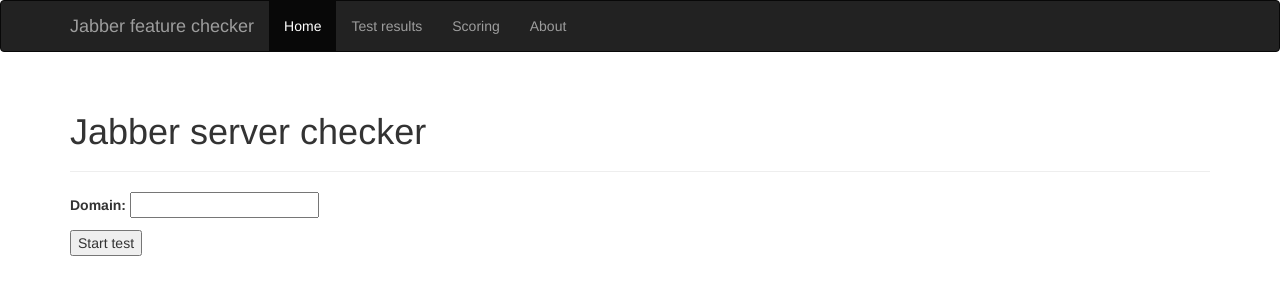
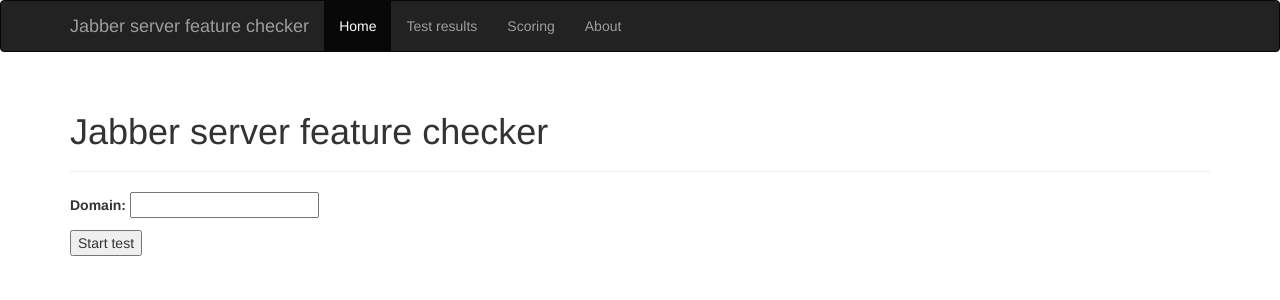
Before and after one commit to mathiasertl/django-xmpp-server-test, a Django app: page / in a window 1280 px wide. Shown: the top 300 px of the page. Run offline with Django 3.2, Linux system fonts and the light colour scheme; data that the repository does not hold is empty; parts of the project's set-up code (start-up, migrations or seed data) failed here and were passed over; some libraries are stand-ins or nearby versions.

Commit message:
use consistent project title

```diff
--- a/xmpp_server_test/server_test/templates/base.html
+++ b/xmpp_server_test/server_test/templates/base.html
@@ -7,7 +7,7 @@
 <link href="{% static 'css/lib/bootstrap.css' %}" rel="stylesheet">
 </head><body role="document">
 <nav class="navbar navbar-inverse"><div class="container">
-<div class="navbar-header"><a class="navbar-brand" href="#">{% trans "Jabber feature checker" %}</a></div>
+<div class="navbar-header"><a class="navbar-brand" href="#">{% trans "Jabber server feature checker" %}</a></div>
 <div class="navbar-collapse collapse"><ul class="nav navbar-nav">
   <li class="active"><a href="{% url 'server-test:overview' %}">Home</a></li>
   <li><a href="">{% trans "Test results" %}</a></li>
--- a/xmpp_server_test/server_test/templates/server_test/server_list.html
+++ b/xmpp_server_test/server_test/templates/server_test/server_list.html
@@ -1,9 +1,9 @@
 {% extends "base.html" %}
 {% load i18n %}
 
-{% block title %}{% trans "Test a Jabber/XMPP server" %}{% endblock title %}
+{% block title %}{% trans "Jabber server feature checker" %}{% endblock title %}
 
-{% block pagetitle %}Jabber server checker{% endblock pagetitle %}
+{% block pagetitle %}{% trans "Jabber server feature checker" %}{% endblock pagetitle %}
 
 {% block body %}
 <ul>{% for server in object_list %}
```
